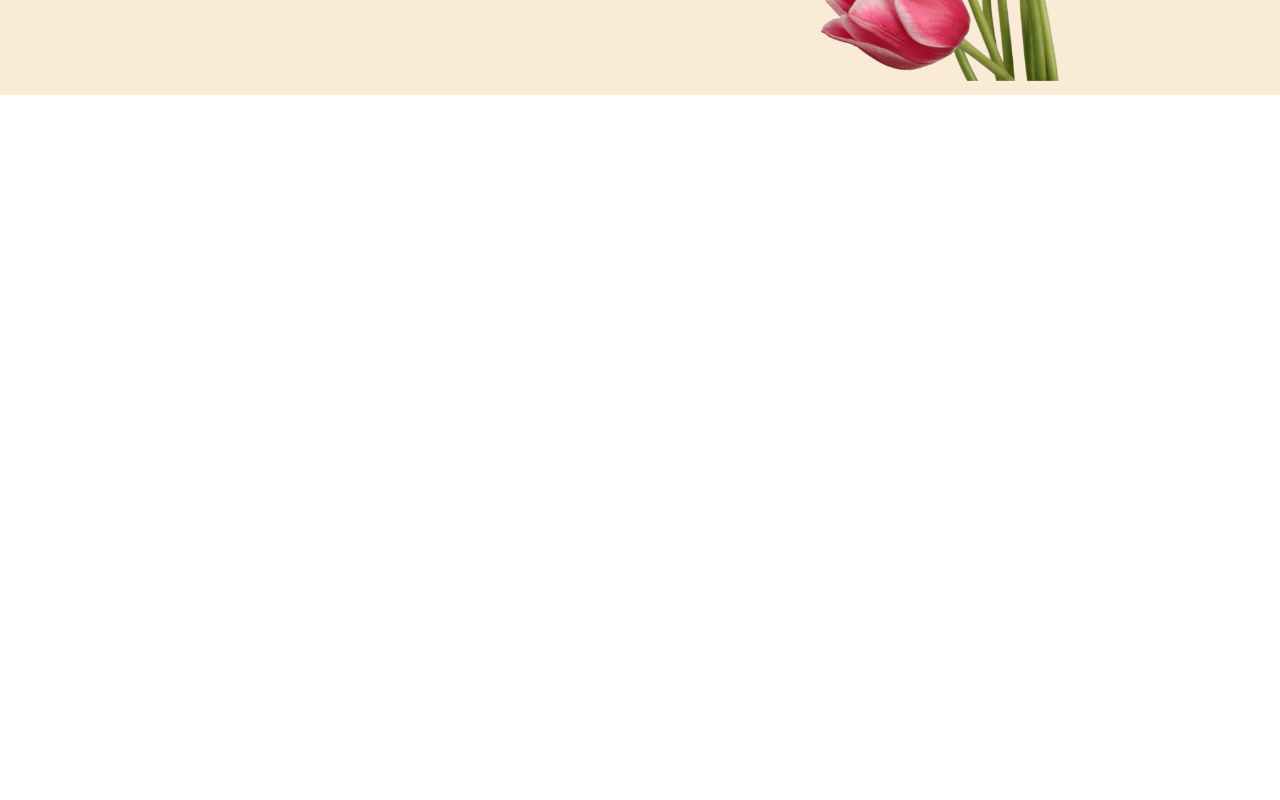
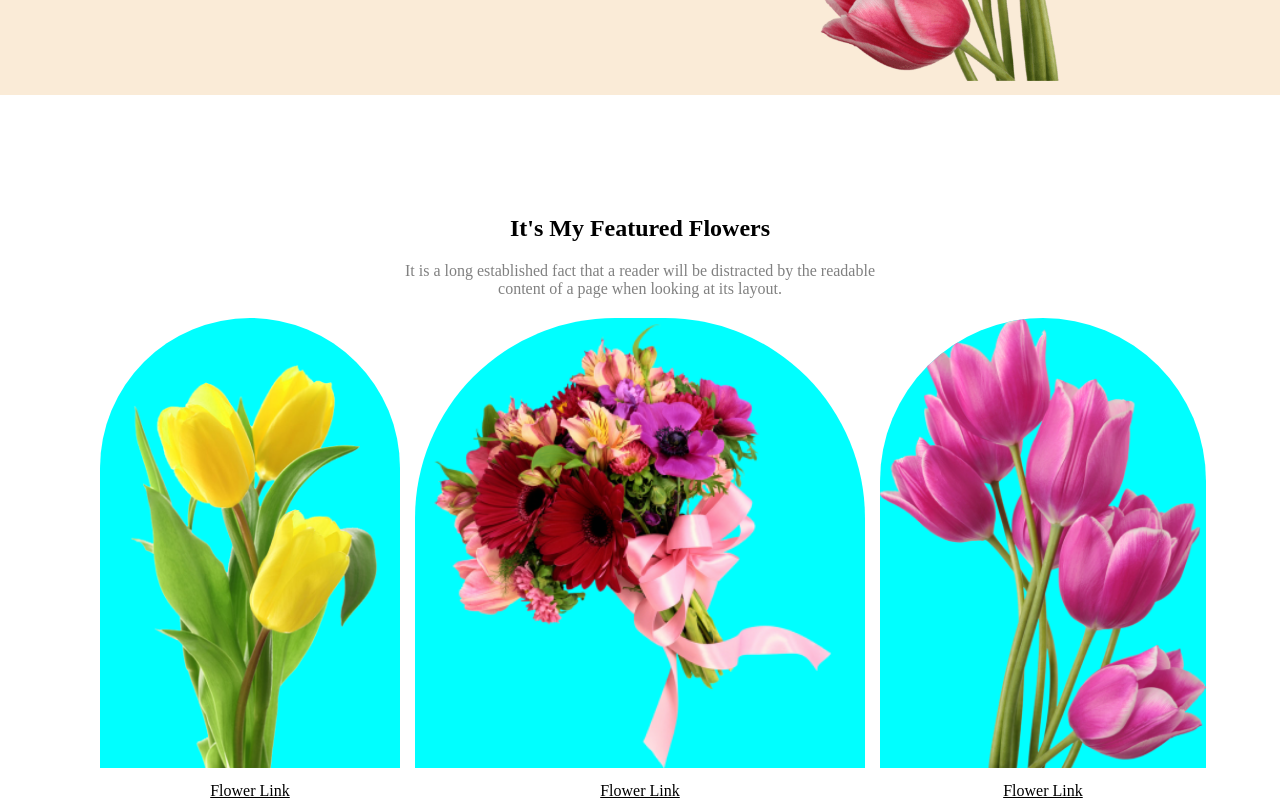
Before and after one commit to Tawkir711/flower-shop-website, a plain HTML site: page flower-shop-assignment-main/index.html in a window 1280 px wide. Shown: the part 433-1233 px from the top of the page. Before the commit the page ends 800 px from the top, so only its background shows below. Drawn offline with Linux system fonts and the light colour scheme.

Commit message:
h1,p,img added

```diff
--- a/flower-shop-assignment-main/index.html
+++ b/flower-shop-assignment-main/index.html
@@ -19,6 +19,25 @@
                 <img class="pic" src="./Flower Asset/pngwing 10.png" alt="">
             </div>
         </section>
+        <section>
+            <h1 class="hd">It's My Featured Flowers</h1>
+            <p class="para">It is a long established fact that a reader will be distracted by the readable <br>content of a page when looking at its layout.</p>
+            <div class="flower-box">
+                <div>
+                    <img class="yellow gn" src="./Flower Asset/pngwing 7.png" alt="">
+                    <p class="link">Flower Link</p>
+                </div>
+                <div>
+                    <img class="yellow gn" src="./Flower Asset/pngwing 5.png" alt="">
+                    <p class="link">Flower Link</p>
+                </div>
+                <div>
+                    <img class="yellow gn" src="./Flower Asset/pngwing 6.png" alt="">
+                    <p class="link">Flower Link</p>
+                </div>
+            </div>
+        </section>
+
     </header>
     <main>
 
--- a/flower-shop-assignment-main/styles/index.css
+++ b/flower-shop-assignment-main/styles/index.css
@@ -28,3 +28,31 @@
     margin-top: 20px;
 
 }
+.hd{
+    text-align: center;
+    margin-top: 120px;
+}
+.para{
+    padding-top: 20px;
+    color: gray;
+    text-align: center;
+    margin-bottom: 20px;
+}.yellow{
+    background-color: aqua;
+    border-radius: 200px 200px 0px 0px;
+
+}
+.flower-box{
+    display: flex;
+    align-items: center;
+    gap: 15px;
+    margin-left: 100px;
+}
+.gn{
+    height: 450px;
+}
+.link{
+    text-decoration: underline;
+    padding-top: 10px;
+    text-align: center;
+}
```
